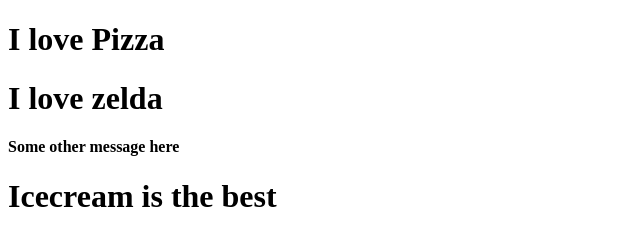
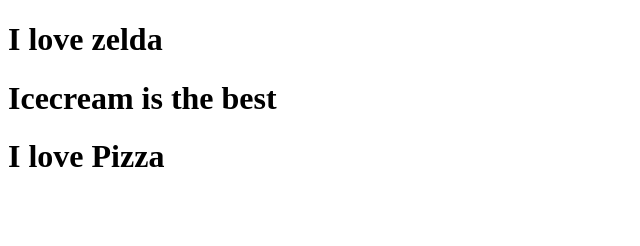
Before and after one commit to Genesse3/Unit-3-Notes, a plain HTML site: page insertPractice.html in a window 1280 px wide. Shown: the whole page, without its empty margins (0-640 px from the left). Drawn offline with Linux system fonts and the light colour scheme.

Commit message:
initial commit bye 3/29/22 bye bye bye bai . '' adios

```diff
--- a/insertPractice.html
+++ b/insertPractice.html
@@ -7,20 +7,20 @@
 <body>
 <div class="container">
     <div class="content">
-        <h3>Whet is this?</h3>
+        <h3>What is this?</h3>
         <h4>I don't want this</h4>
     </div>
 </div>
 <script>
     const content = document.querySelector('.content');
     //Replace contents of an html tag using innerHTML
-    content.innerHTML = '<h1>I love zelda</h1><h4>Some other message here</h4>';
+
+    content.innerHTML = '<h1 id="gone">I love zelda</h1><h4>Some other message here</h4>';
 
     //add a new element in addition to existing elements
     const zelda = document.createElement('h1');
     zelda.innerHTML = 'I love Zelda';
     content.appendChild(zelda);
-
     const Icecream = document.createElement('h1');
     zelda.innerHTML = 'Icecream is the best';
     content.appendChild(Icecream);
@@ -28,7 +28,13 @@
     //put this at the top in addition to existing elements
     const food = document.createElement('h1')
     food.innerHTML = 'I love Pizza';
-    content.insertAdjacentElement('afterbegin', food);
+    content.insertAdjacentElement('afterend', food);
+
+        //To remove an element
+    const unwantedElement= document.querySelector('h4');
+    unwantedElement.remove()
+    const unwantedElemt2 = document.querySelector('.gone')
+    unwantedElemt2.remove();
 </script>
 </body>
 </html>
```
